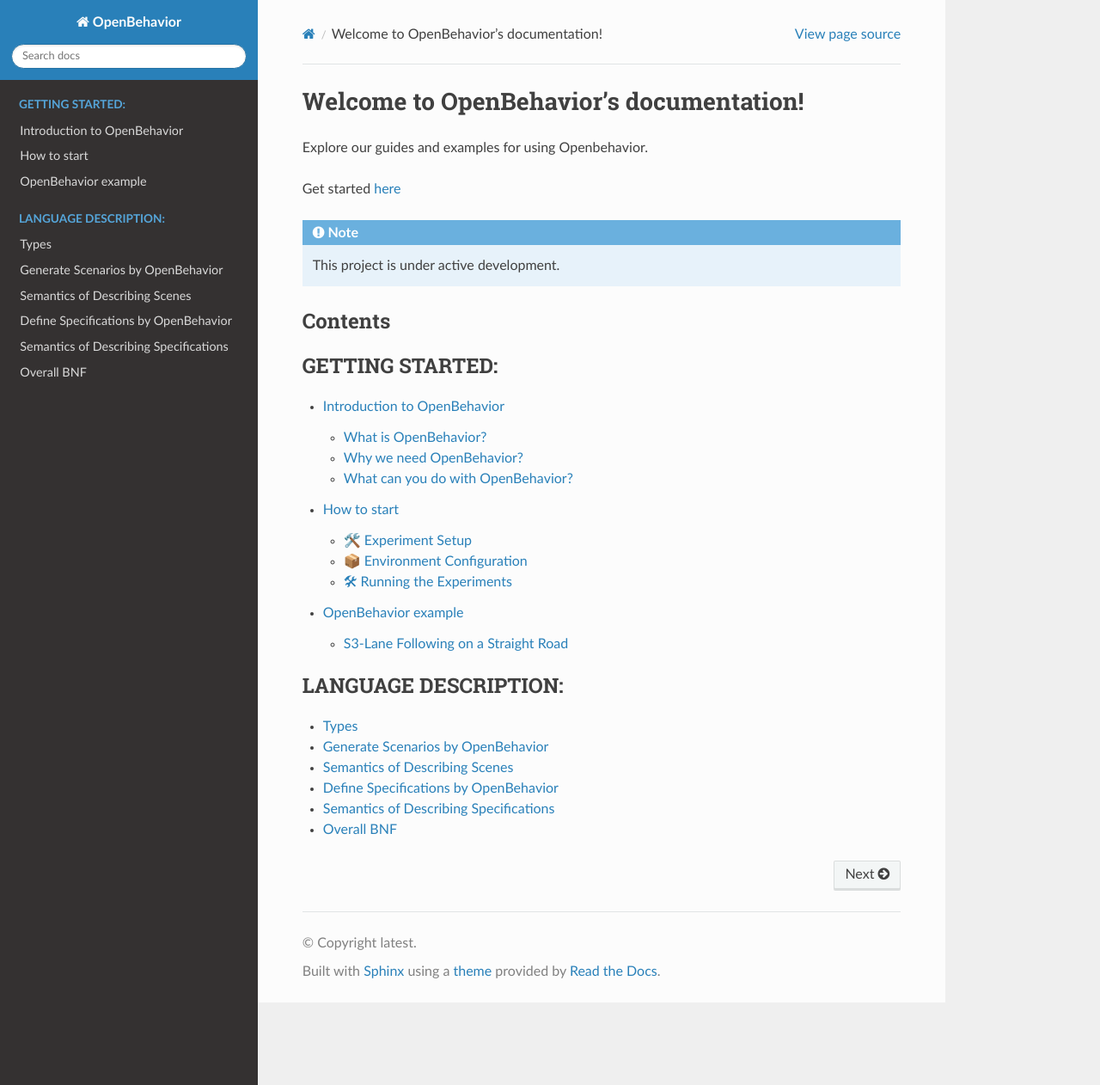
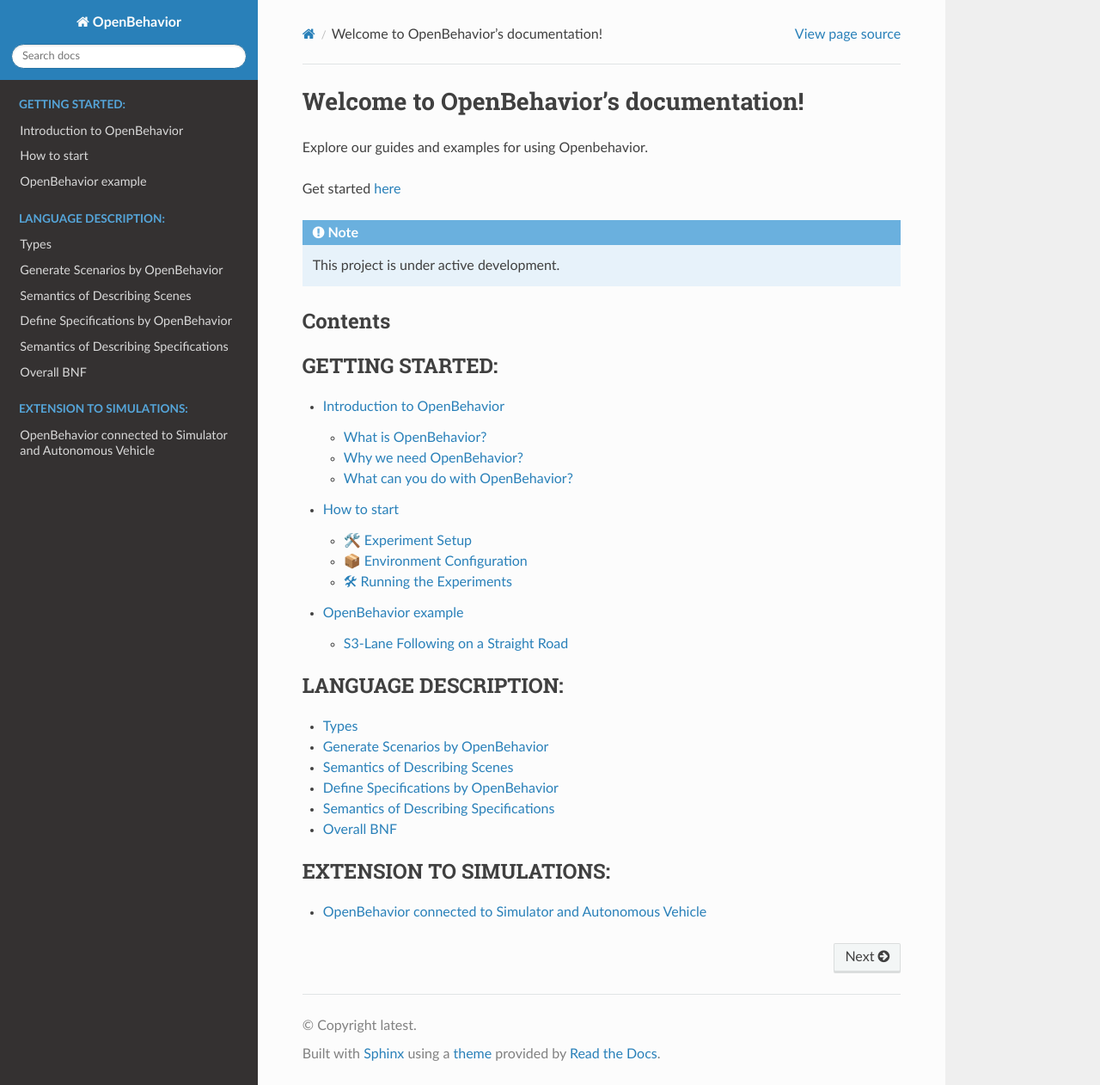
Before and after one commit to Sunshinesheep/OpenBehavior-doc, a Sphinx documentation site: the page built from docs/source/index.rst, in a window 1280 px wide and 1262 px high. Shown: the whole window at 86% size. Built offline with Sphinx 7.4.7 and the Read the Docs theme 3.1.0, drawn with Linux system fonts in a browser that asks for light colours.

Commit message:
add extension

```diff
--- /dev/null
+++ b/docs/source/OpenBehavior_connected_to.md
@@ -0,0 +1 @@
+# OpenBehavior connected to Simulator and Autonomous Vehicle
--- a/docs/source/index.rst
+++ b/docs/source/index.rst
@@ -34,3 +34,5 @@
 .. toctree::
    :maxdepth: 2
    :caption: EXTENSION TO SIMULATIONS:
+
+   OpenBehavior_connected_to
```
